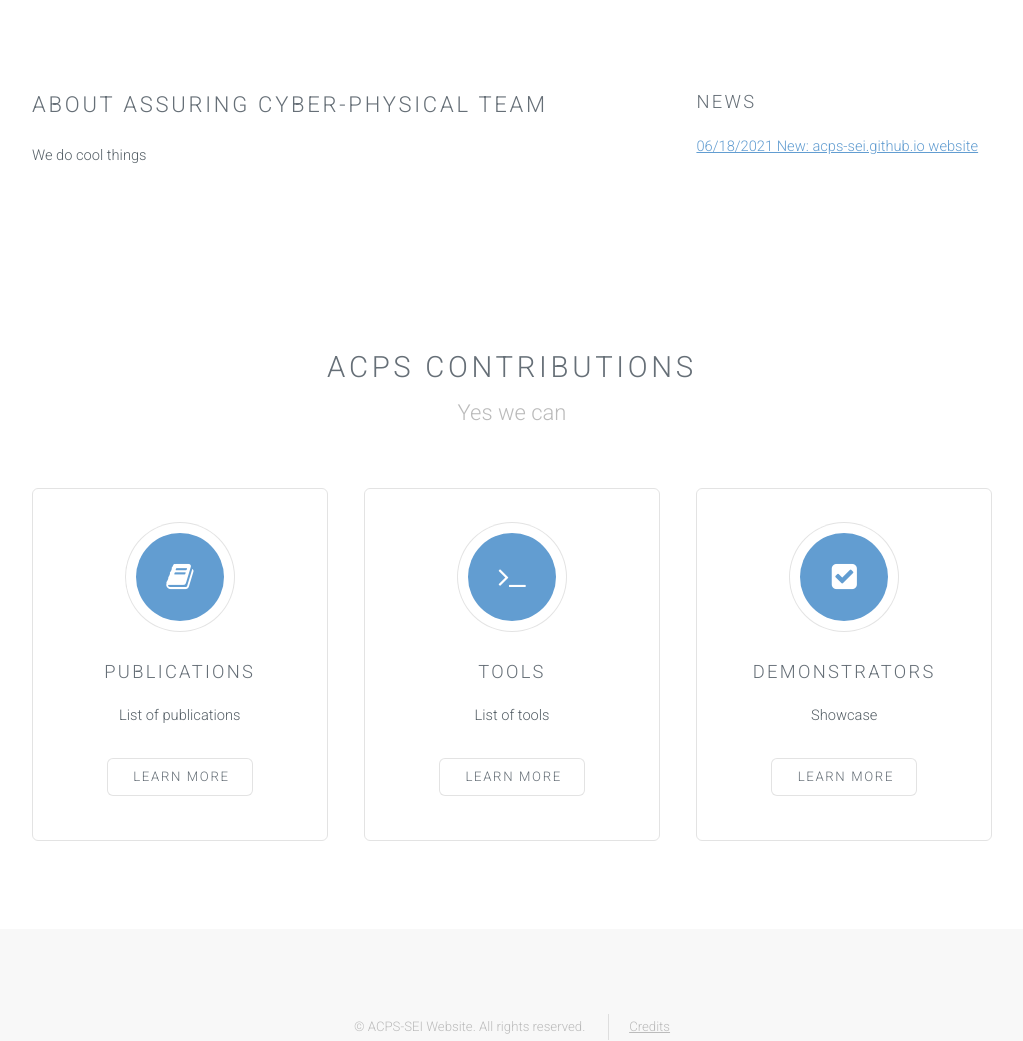
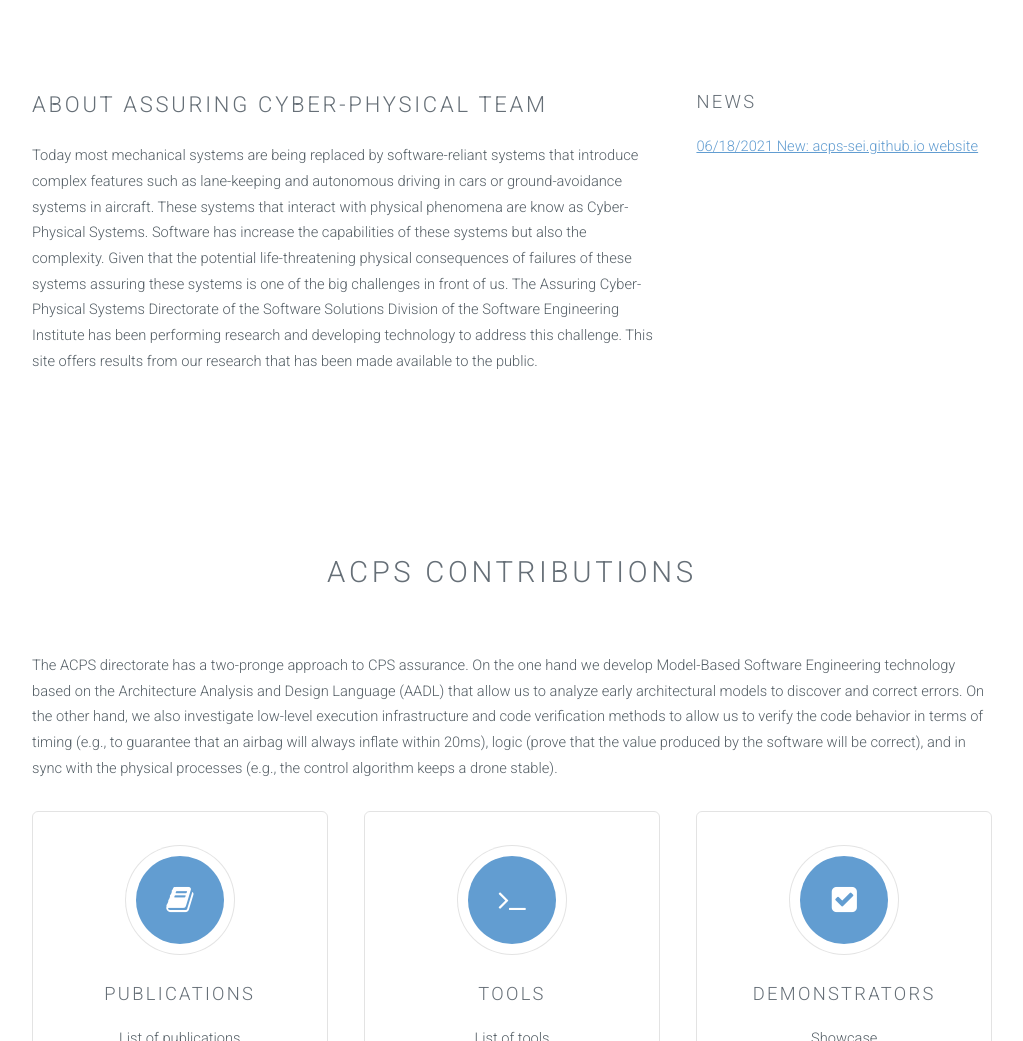
Before and after one commit to ACPS-SEI/acps-sei.github.io, a Jekyll site: the page built from index.html, in a window 1280 px wide and 1400 px high. Shown: the part 359-1400 px from the top of the window, without its empty margins (128-1151 px from the left). Built offline with Jekyll 4.4.1, drawn with Linux system fonts in a browser that asks for light colours.

Commit message:
* Some more text

```diff
--- a/index.html
+++ b/index.html
@@ -10,7 +10,7 @@
 				<section>
 					<h2>About Assuring Cyber-Physical Team</h2>
 					<p>
-					We do cool things
+						Today most mechanical systems are being replaced by software-reliant systems that introduce complex features such as lane-keeping and autonomous driving in cars or ground-avoidance systems in aircraft. These systems that interact with physical phenomena are know as Cyber-Physical Systems. Software has increase the capabilities of these systems but also the complexity. Given that the potential life-threatening physical consequences of failures of these systems assuring these systems is one of the big challenges in front of us. The Assuring Cyber-Physical Systems Directorate of the Software Solutions Division of the Software Engineering Institute has been performing research and developing technology to address this challenge. This site offers results from our research that has been made available to the public.
 					</p>
 				</section>
 			</div> <!-- 8u -->
@@ -32,9 +32,15 @@
 <section id="features" class="wrapper style1">
 	<header class="major">
 		<h2>ACPS Contributions</h2>
-		<p>Yes we can</p>
+
 	</header>
+	<div class="container">
+		<div class="row">
+	<div class="12u">
+	<section><p> The ACPS directorate has a two-pronge approach to CPS assurance. On the one hand we develop Model-Based Software Engineering technology based on the Architecture Analysis and Design Language (AADL) that allow us to analyze early architectural models to discover and correct errors.
 
+		On the other hand, we also investigate low-level execution infrastructure and code verification methods to allow us to verify the code behavior in terms of timing (e.g., to guarantee that an airbag will always inflate within 20ms), logic (prove that the value produced by the software will be correct), and in sync with the physical processes (e.g., the control algorithm keeps a drone stable). </p>	</section>
+		</div>	</div>	</div>
 	<div class="container">
 		<div class="row">
 			<div class="4u">
```
Also changed, not shown: tools.md (+3 -1 lines).
